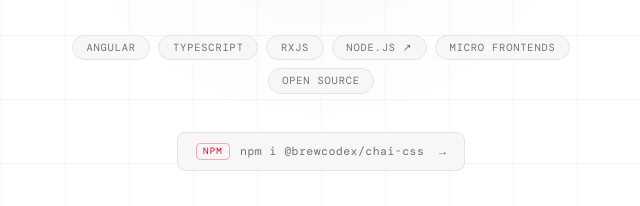
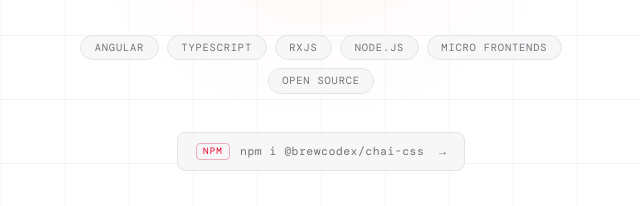
Before and after one commit to Subhrangsu90/subhrangsu_dev, a plain HTML site: page index.html in a window 1280 px wide. Shown: the part 541-747 px from the top of the page, 319-959 px from the left. Drawn offline with nearby package versions, Linux system fonts and the light colour scheme.

Commit message:
Update index.html

```diff
--- a/index.html
+++ b/index.html
@@ -439,7 +439,7 @@
     <span class="trait">Angular</span>
     <span class="trait">TypeScript</span>
     <span class="trait">RxJS</span>
-    <span class="trait">Node.js ↗</span>
+    <span class="trait">Node.js</span>
     <span class="trait">Micro Frontends</span>
     <span class="trait">Open Source</span>
   </div>
```
